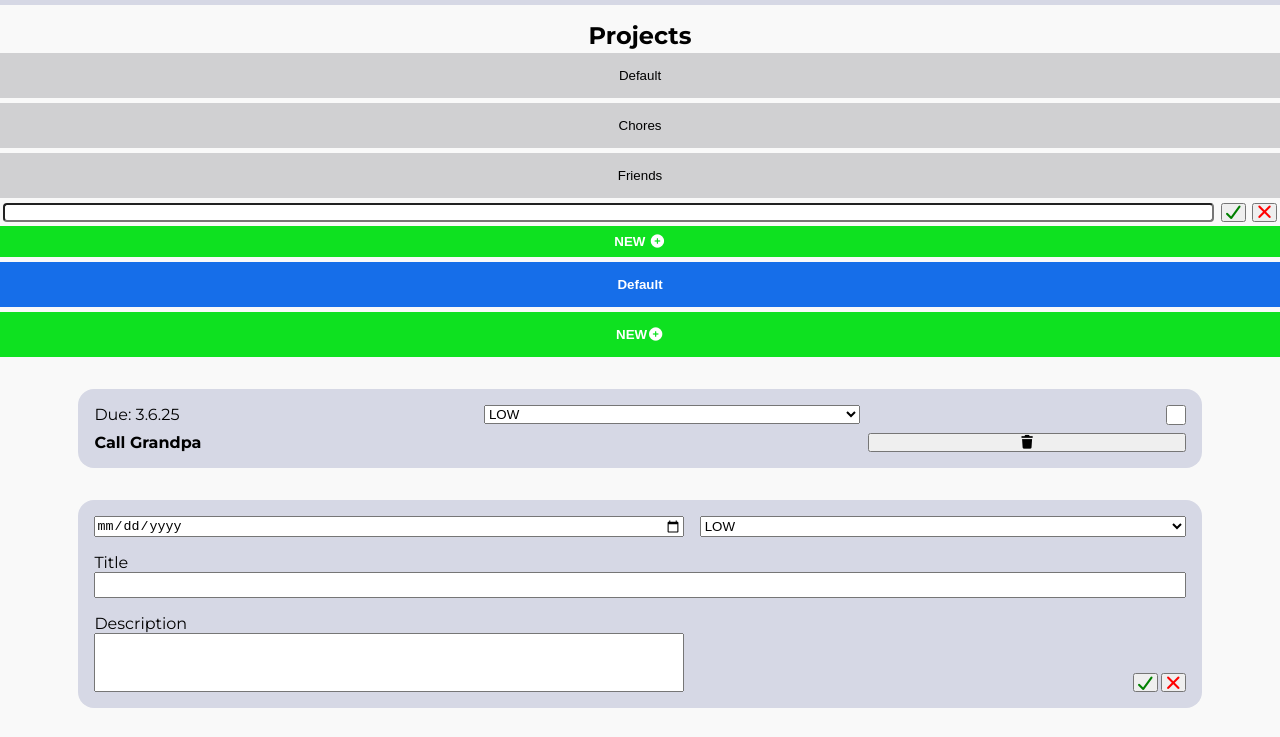
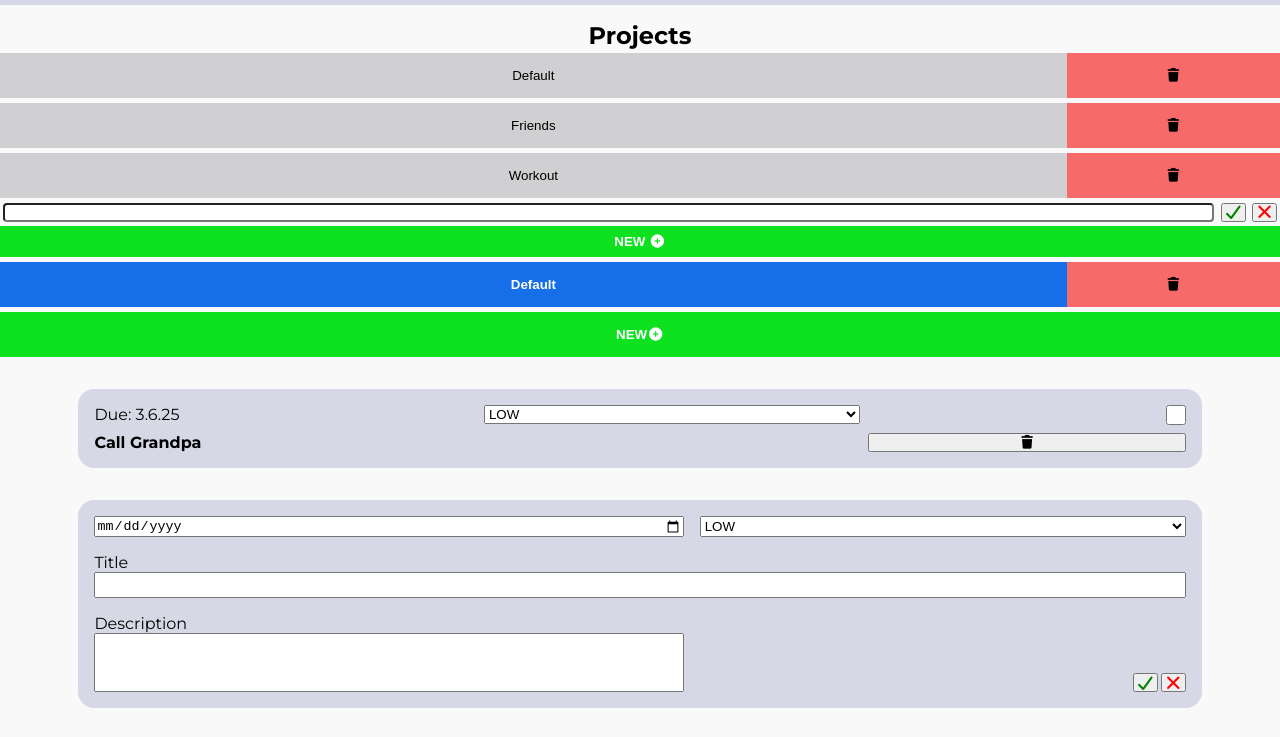
Before and after one commit to MightyCharm/todo-list2, a website built with webpack: page src/template-hardcoded.html in a window 1280 px wide. Shown: the part 50-787 px from the top of the page. Built offline with nearby package versions, Linux system fonts and the light colour scheme.

Commit message:
feat(project-list): add delete button UI and click handling

```diff
--- a/src/dom.js
+++ b/src/dom.js
@@ -189,8 +189,34 @@ class DOMHandler {
     return { check: false, name: null };
   }
 
+  validateInputToDo() {
+    const date = document.getElementById("create-todo-date");
+    const priority = document.getElementById("create-todo-priority");
+    const title = document.getElementById("input-title");
+    const description = document.getElementById("textarea-description");
+
+    const inputDate = date.value;
+    const inputPriority = priority.value;
+    const inputTitle = title.value.trim();
+    const inputDescription = description.value.trim();
+
+    // good values: create todo
+    if (inputDate && inputTitle.length > 0 && inputDescription.length > 0) {
+      return {
+        check: true,
+        inputs: {
+          title: inputTitle,
+          description: inputDescription,
+          dueDate: inputDate,
+          priority: inputPriority,
+        },
+      };
+    }
+    console.log("Input is missing something, do nothing for now");
+    return { check: false };
+  }
+
   createProject() {
-    console.log("create project");
     this.renderProject();
   }
 
@@ -199,15 +225,25 @@ class DOMHandler {
     this.removeElement("li-project-name");
 
     const list = document.createElement("li");
-    const button = document.createElement("button");
+    const buttonProject = document.createElement("button");
+    const buttonTrash = document.createElement("button");
+    const icon = document.createElement("i");
 
     list.classList.add("li-project");
-    button.id = project.getId();
-    button.classList.add("btn-project");
-    button.setAttribute("data-role", "btn-project");
-    button.textContent = project.getName();
+    buttonProject.id = project.getId();
+    buttonProject.classList.add("btn-project");
+    buttonProject.setAttribute("data-role", "btn-project");
+    buttonProject.textContent = project.getName();
 
-    list.appendChild(button);
+    buttonTrash.id = project.getId();
+    buttonTrash.classList.add("btn-project-trash");
+    buttonTrash.setAttribute("data-role", "btn-trash-project");
+    icon.classList.add("fas", "fa-trash");
+
+    buttonTrash.appendChild(icon);
+
+    list.appendChild(buttonProject);
+    list.appendChild(buttonTrash);
     this.projectList.appendChild(list);
   }
 
@@ -280,33 +316,6 @@ class DOMHandler {
     this.renderAddToDoButton();
   }
 
-  validateInputToDo() {
-    const date = document.getElementById("create-todo-date");
-    const priority = document.getElementById("create-todo-priority");
-    const title = document.getElementById("input-title");
-    const description = document.getElementById("textarea-description");
-
-    const inputDate = date.value;
-    const inputPriority = priority.value;
-    const inputTitle = title.value.trim();
-    const inputDescription = description.value.trim();
-
-    // good values: create todo
-    if (inputDate && inputTitle.length > 0 && inputDescription.length > 0) {
-      return {
-        check: true,
-        inputs: {
-          title: inputTitle,
-          description: inputDescription,
-          dueDate: inputDate,
-          priority: inputPriority,
-        },
-      };
-    }
-    console.log("Input is missing something, do nothing for now");
-    return { check: false };
-  }
-
   removeElement(id) {
     const element = document.getElementById(id);
     if (element) {
--- a/src/index.js
+++ b/src/index.js
@@ -26,7 +26,6 @@ document.addEventListener("DOMContentLoaded", () => {
     }
     const role = element.dataset.role;
     const id = element.id;
-
     switch (role) {
       case "btn-add-project":
         console.log("btn-add-project");
@@ -34,6 +33,7 @@ document.addEventListener("DOMContentLoaded", () => {
         domHandler.setIsFormOpen();
         domHandler.renderProjectForm();
         break;
+
       case "btn-confirm-project":
         console.log("btn-confirm-project");
         const validationProject = domHandler.validationInputProject();
@@ -45,17 +45,20 @@ document.addEventListener("DOMContentLoaded", () => {
           domHandler.renderAddProjectButton();
         }
         break;
+
       case "btn-cancel-project":
         console.log("btn-cancel-project");
         domHandler.setIsFormOpen();
         domHandler.cancelProjectForm();
         break;
+
       case "btn-add-todo":
         console.log("btn-add-todo");
         if (domHandler.getIsFormOpen()) return;
         domHandler.setIsFormOpen();
         domHandler.renderToDoForm();
         break;
+
       case "btn-confirm-todo":
         console.log("btn-confirm-todo");
         const validationToDo = domHandler.validateInputToDo();
@@ -78,15 +81,21 @@ document.addEventListener("DOMContentLoaded", () => {
           domHandler.renderAddToDoButton();
         }
         break;
+
       case "btn-cancel-todo":
         console.log("btn-cancel-todo");
         domHandler.setIsFormOpen();
         domHandler.cancelToDoForm();
         break;
+
       case "btn-project":
         console.log("btn-project");
         projectManager.switchActiveProject(id);
         domHandler.highlightActiveProject();
+        break;
+
+      case "btn-trash-project":
+        console.log("trash button was clicked, to stuff !");
         break;
       default:
         console.log("Something went wrong. switch statement, index.js");
--- a/src/styles.css
+++ b/src/styles.css
@@ -67,17 +67,29 @@ main,
   width: 100%;
 }
 
+/* ============================== */
 .li-project {
+  display: flex;
   width: 100%;
   height: 45px;
 }
 
 .btn-project {
+  flex: 5;
   width: 100%;
-  height: 100%;
   border: none;
   background-color: hsl(240, 2%, 82%);
 }
+
+.btn-project-trash {
+  flex: 1;
+  border:none;
+  background-color: hsl(0, 89%, 69%);
+}
+
+
+
+/* ================================= */
 
 .btn-add-project {
   font-weight: bold;
--- a/src/template-hardcoded.html
+++ b/src/template-hardcoded.html
@@ -14,10 +14,18 @@
       <section class="page-project-list">
         <h2>Projects</h2>
         <ul id="project-list" class="project-list">
-          <li class="li-project"><button id="1" class="btn-project">Default</button></li>
-          <li class="li-project"><button id="2" class="btn-project">Chores</button></li>
-          <li class="li-project"><button id="2" class="btn-project">Friends</button></li>
-
+             <li class="li-project">
+            <button id="2" class="btn-project" data-role="btn-project">Default</button>
+            <button id="button-tash-2" class="btn-project-trash" data-role="btn-trash-project"><i class="fas fa-trash"></i></button>
+          </li>
+             <li class="li-project">
+            <button id="2" class="btn-project" data-role="btn-project">Friends</button>
+            <button id="button-tash-2" class="btn-project-trash" data-role="btn-trash-project"><i class="fas fa-trash"></i></button>
+          </li>
+             <li class="li-project">
+            <button id="2" class="btn-project" data-role="btn-project">Workout</button>
+            <button id="button-tash-2" class="btn-project-trash" data-role="btn-trash-project"><i class="fas fa-trash"></i></button>
+          </li>
           <!-- user can enter project name -->
           <li class="li-project-name">
             <input id="input-project-name" type="text" maxlength="50" />
```
Also changed, not shown: src/template.html (+0 -2 lines).
